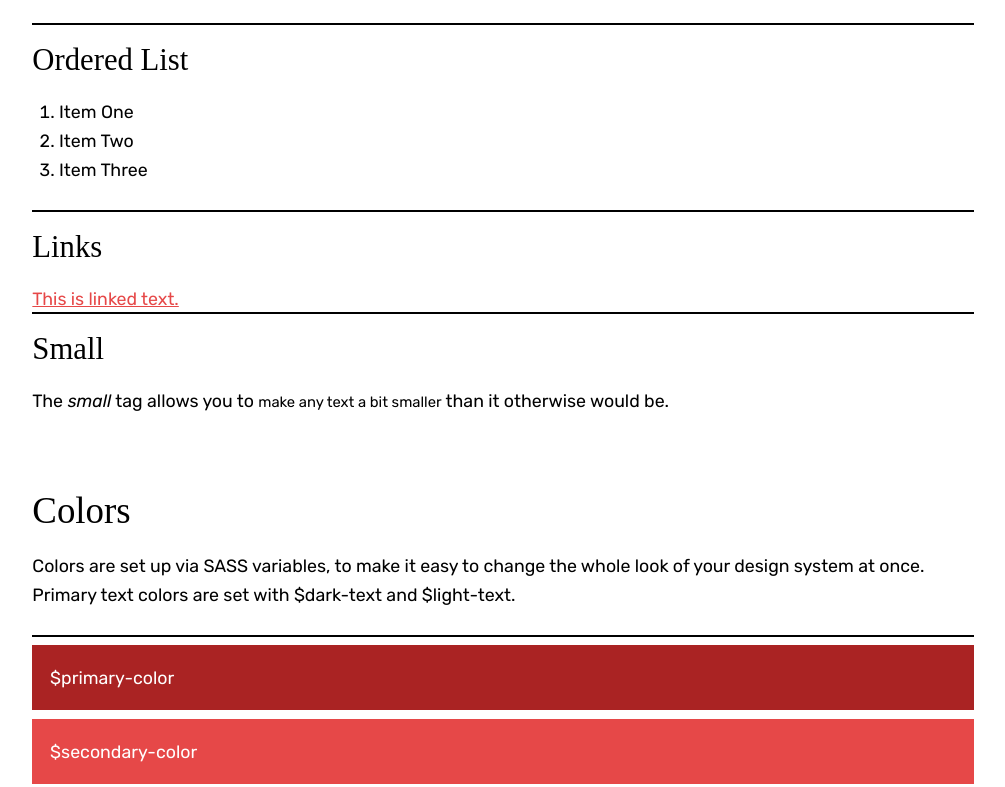
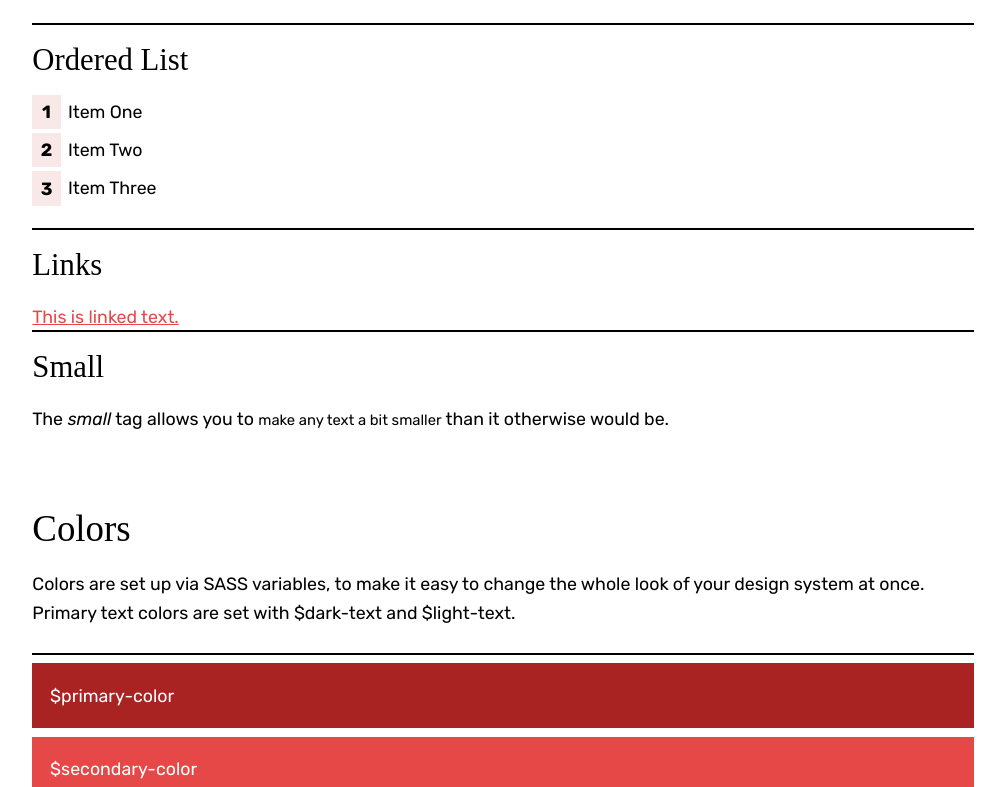
Before and after one commit to EzequielBruni/NewFolder, a plain HTML site: page index.html in a window 1280 px wide. Shown: the part 1328-2115 px from the top of the page, without its empty margins (137-1142 px from the left). Drawn offline with Linux system fonts and the light colour scheme; a small style sheet from the web is missing.

Commit message:
Ordered lists and restructuring

```diff
--- a/NewFolder-components/_type.scss
+++ b/NewFolder-components/_type.scss
@@ -126,15 +126,48 @@
 
 /* LISTS */
 
+  // All lists placed in a body of text (such as an article) must be wrapped in any element with the .content class. ie <article class="content">
+
+  // Nice, simple styling for unordered lists.
+
   .content ul {
     list-style: circle;
     padding-left: 1.5em;
   }
 
-  .content ol {
-    list-style: decimal;
-    padding-left: 1.5em;;
-  }
+  // More complex styling for ordered lists, so I can style the numbers however I like. Based on a snippet by Roger Johansson. - https://www.456bereastreet.com
+
+  .content {
+
+    ol {
+      counter-reset:li; /* Initiate a counter */
+      margin-left:0; /* Remove the default left margin */
+      padding-left:0; /* Remove the default left padding */
+    }
+    ol > li {
+      position:relative; /* Create a positioning context */
+      margin:0 0 .5em 2em; /* Give each list item a left margin to make room for the numbers */
+
+      list-style:none; /* Disable the normal item numbering */
+
+    }
+    ol > li:before {
+      content:counter(li); /* Use the counter as content */
+      counter-increment:li; /* Increment the counter by 1 */
+      /* Position and style the number */
+      position:absolute;
+      top:-2px;
+      left:-2em;
+      width: 1.3em;
+      font-weight:bold;
+      text-align:center;
+      padding: .15em;
+
+      background-color: $light-background;
+    }
+
+    ol ol li:last-child {margin-bottom:0;}
+}
 
 /* LINKS */
 
--- a/index.html
+++ b/index.html
@@ -118,21 +118,6 @@
 
   </section>
 
-  <section id="navigation">
-
-    <h2>Navigation</h2>
-
-
-  </section>
-
-
-
-  <section id="headers-footers">
-
-    <h2>Headers and Footers</h2>
-
-
-  </section>
 
 
 
@@ -157,6 +142,13 @@
 
   </section>
 
+  <section id="navigation">
+
+    <h2>Navigation</h2>
+
+
+  </section>
+
 
   <section id="sidebars">
 
@@ -171,6 +163,15 @@
   </section>
 
 
+  <section id="headers-footers">
+
+    <h2>Headers and Footers</h2>
+
+
+  </section>
+
+
+
   <footer id="pagefooter">
 
     <p>Copyright &copy; Ezequiel Bruni, 2020</p>
```
Also changed, not shown: style.css, 1 other file.
